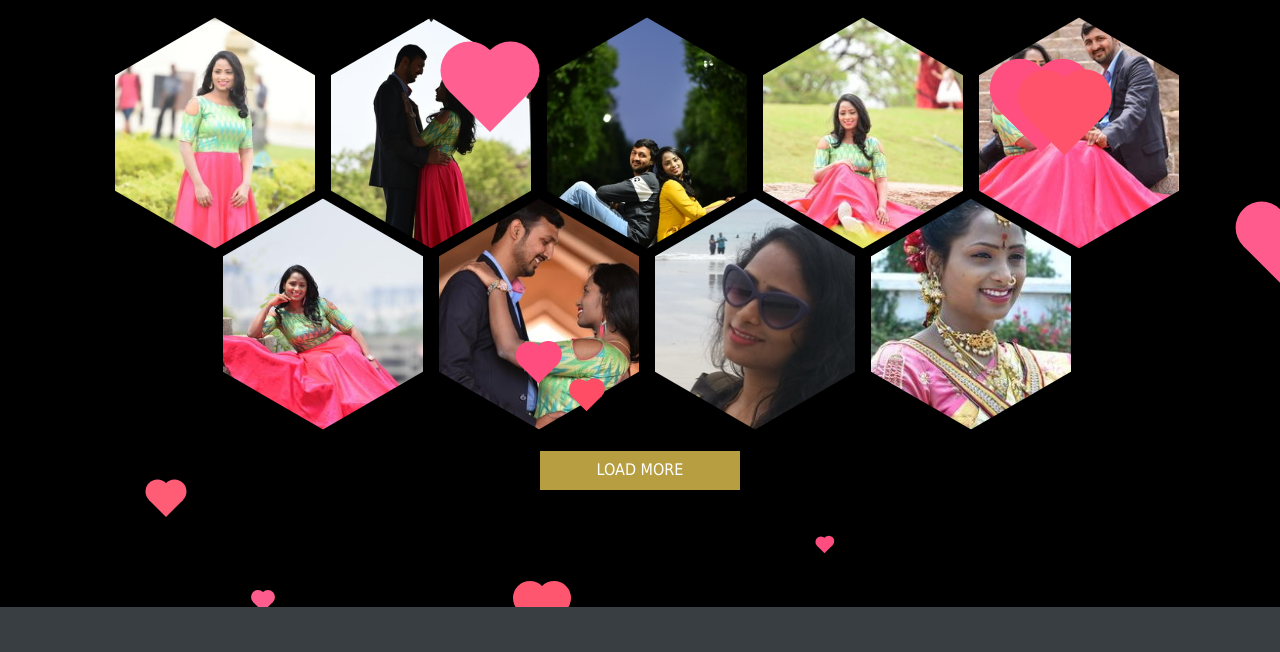
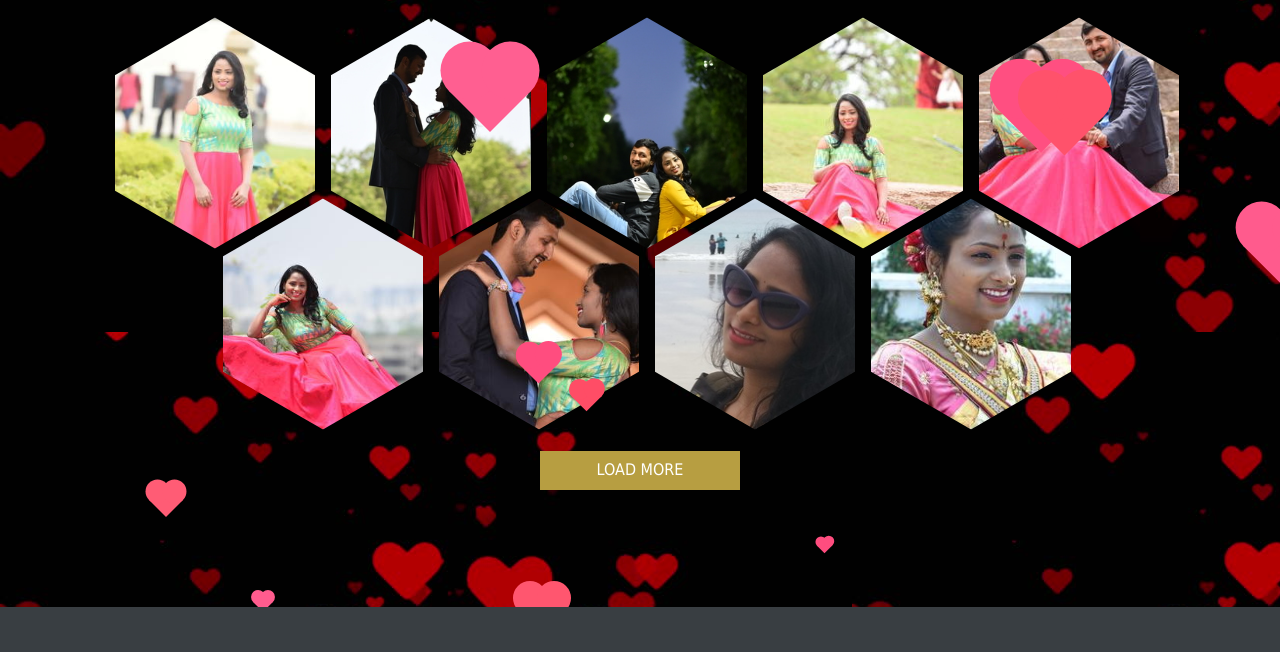
Before and after one commit to SriHarshaChandra/happyBdayRavali, a plain HTML site: page index.html in a window 1280 px wide. Shown: the part 148-800 px from the top of the page. Drawn offline with Linux system fonts and the light colour scheme.

Commit message:
Update index.html

```diff
--- a/index.html
+++ b/index.html
@@ -86,8 +86,9 @@
 }
 </style>
   </head>
-  <body style="background-color:#000000">
-<!--<video autoplay muted loop id="myVideo">
+  <body style=
+	  "background-image:url(images/gallery/pics/back.JPG)">
+<!--"background-color:#000000" <video autoplay muted loop id="myVideo">
   <source src="snorkelling.mp4" type="video/mp4">
 </video>-->
 <div class="bg_heart">
```
